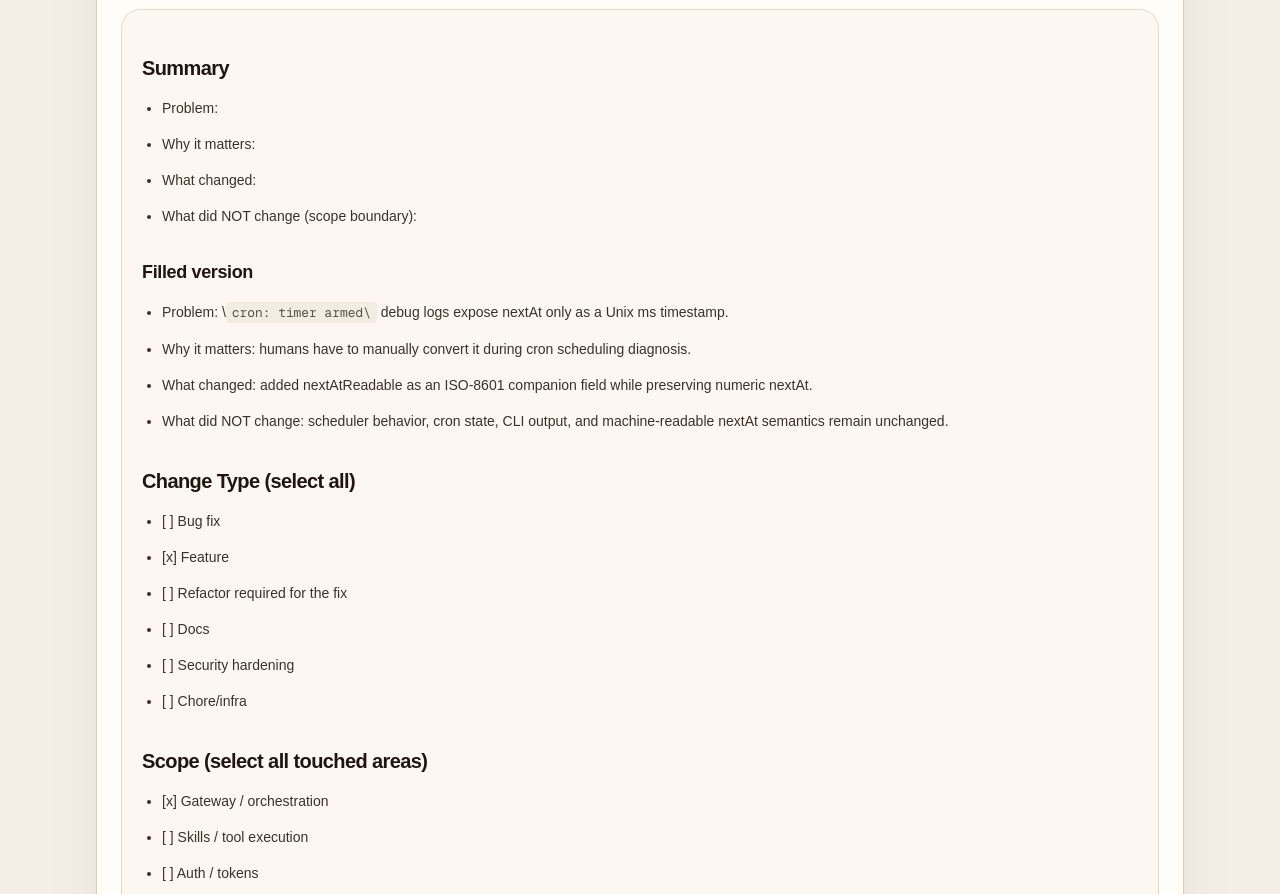
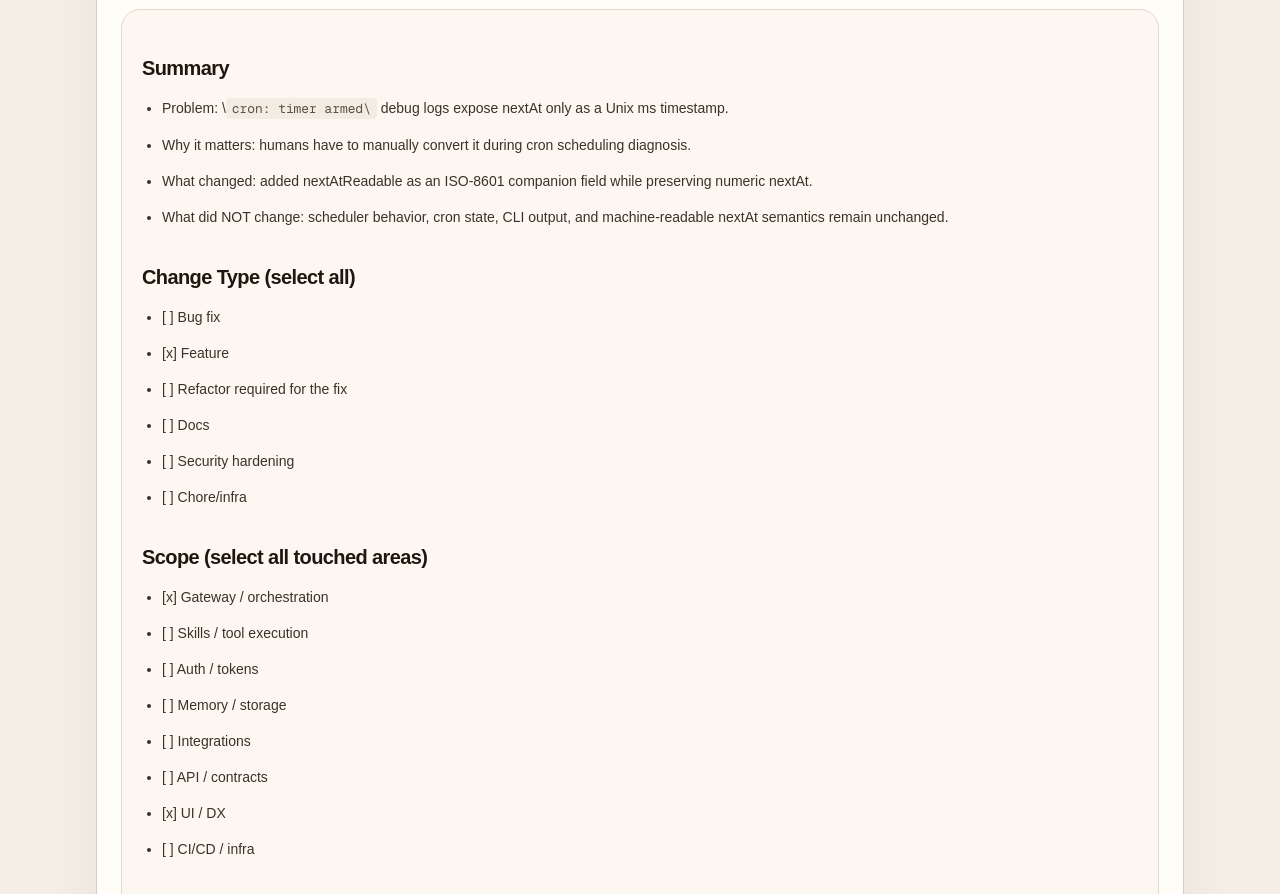
Before and after one commit to stuartsy/openclaw-issue-dossier, a Next.js app: page /impls/58574 in a window 1280 px wide. Shown: the part 3100-3994 px from the top of the page. Built offline with nearby package versions, Linux system fonts and the light colour scheme.

Commit message:
Remove empty summary scaffold from 58574 PR draft

```diff
--- a/src/app/impls/58574/page.tsx
+++ b/src/app/impls/58574/page.tsx
@@ -48,12 +48,6 @@ Duration ~22.3s wall clock on local clean clone
 `;
 
 const prDraft = String.raw`## Summary
-- Problem:
-- Why it matters:
-- What changed:
-- What did NOT change (scope boundary):
-
-### Filled version
 - Problem: \`cron: timer armed\` debug logs expose nextAt only as a Unix ms timestamp.
 - Why it matters: humans have to manually convert it during cron scheduling diagnosis.
 - What changed: added nextAtReadable as an ISO-8601 companion field while preserving numeric nextAt.
```
